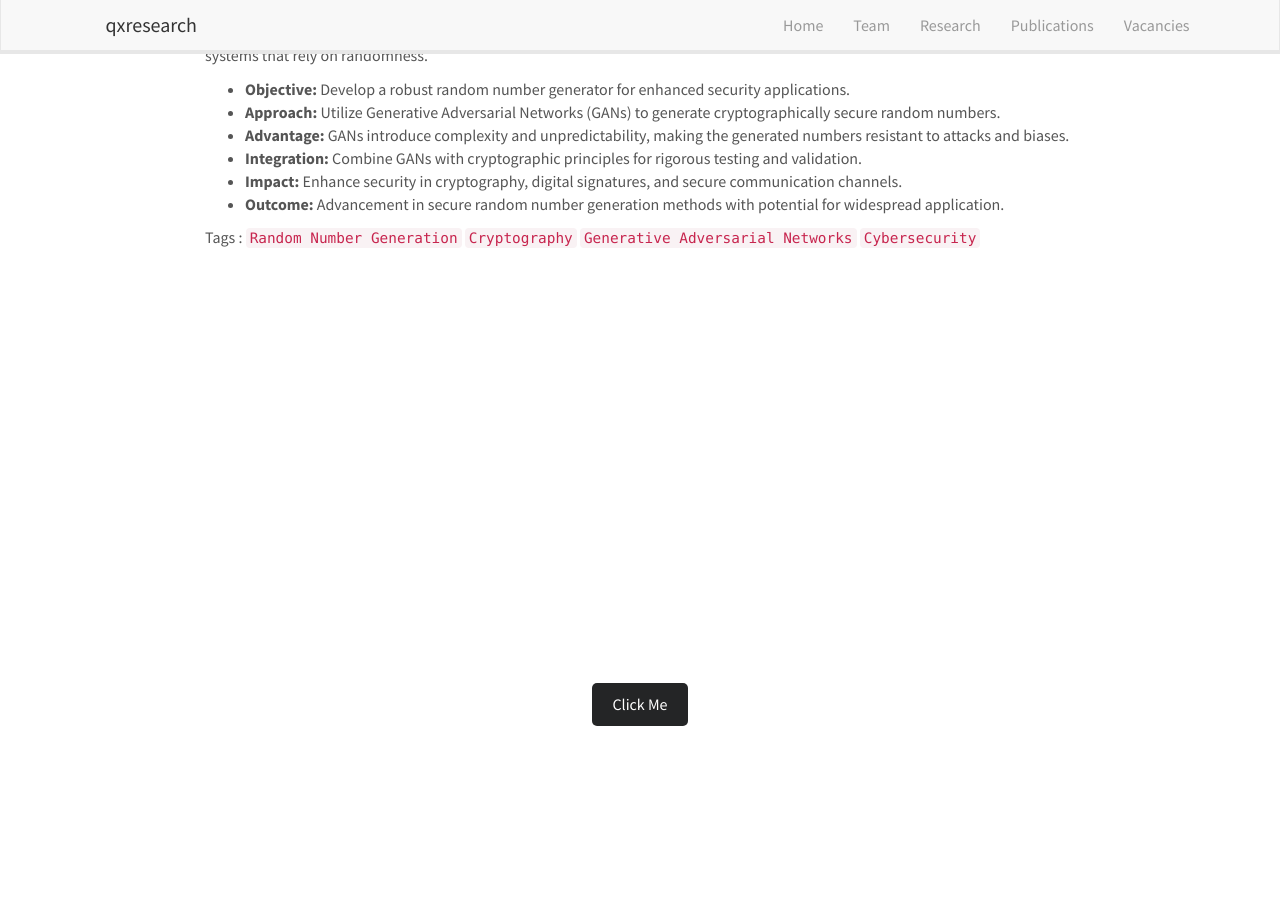
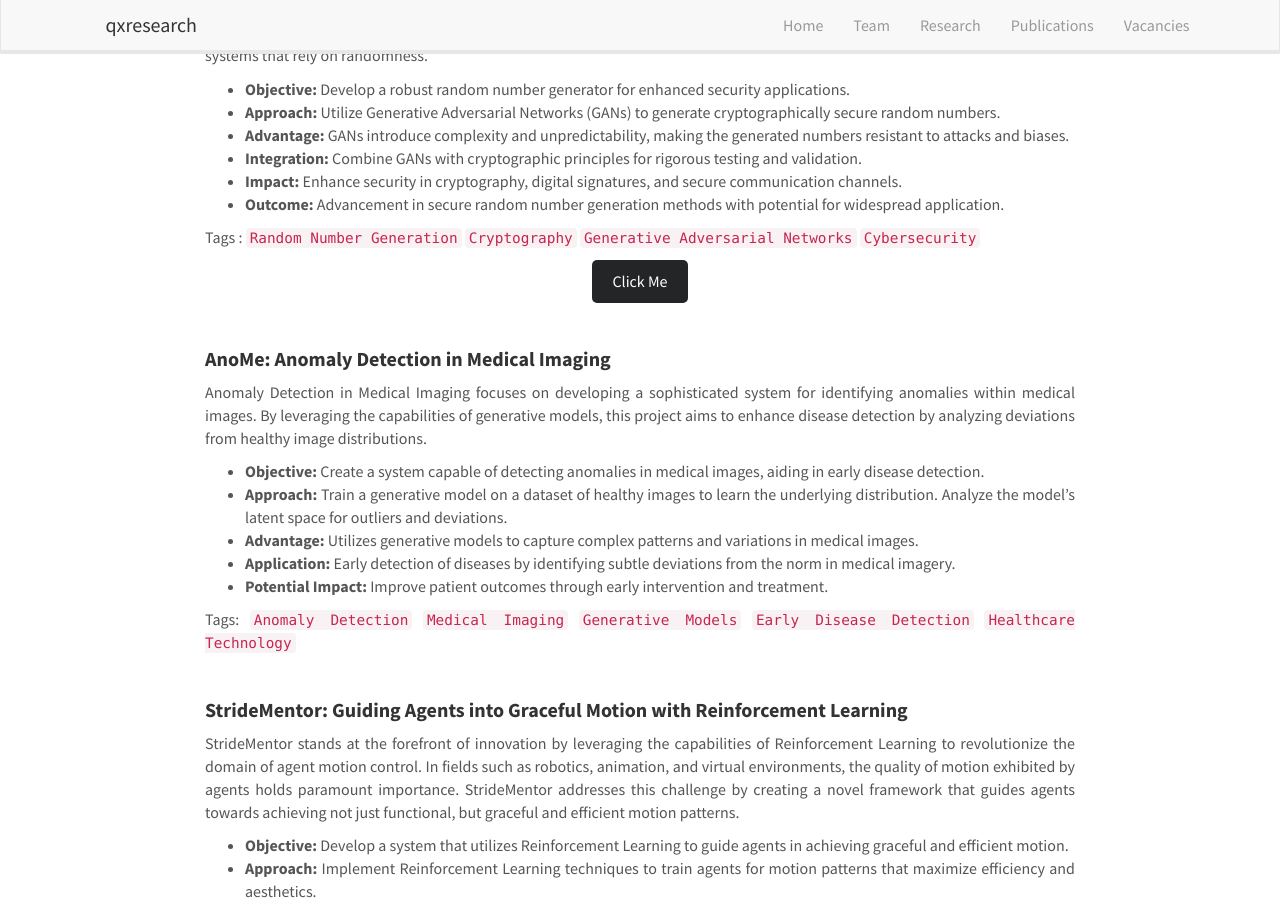
Before and after one commit to qxresearch/qxresearch.github.io, a Jekyll site: the page built from _pages/openings.md, in a window 1280 px wide and 900 px high, scrolled down 331 px. Built offline with Jekyll 4.4.1, drawn with Linux system fonts in a browser that asks for light colours; nearby versions of some CDN libraries.

Commit message:
Update openings.md

```diff
--- a/_pages/openings.md
+++ b/_pages/openings.md
@@ -30,7 +30,7 @@ The Cryptographically Secured Random Number Generator (CSRNG) project explores t
 
 Tags : `Random Number Generation` `Cryptography` `Generative Adversarial Networks` `Cybersecurity`
 
-<div style="display: flex; justify-content: center; align-items: center; height: 100vh;">
+<div style="display: flex; justify-content: center; align-items: center;">
   <a href="#" style="display: inline-block; padding: 10px 20px; background-color: #242526; color: white; border-radius: 5px; text-decoration: none;">Click Me</a>
 </div>
 
```
